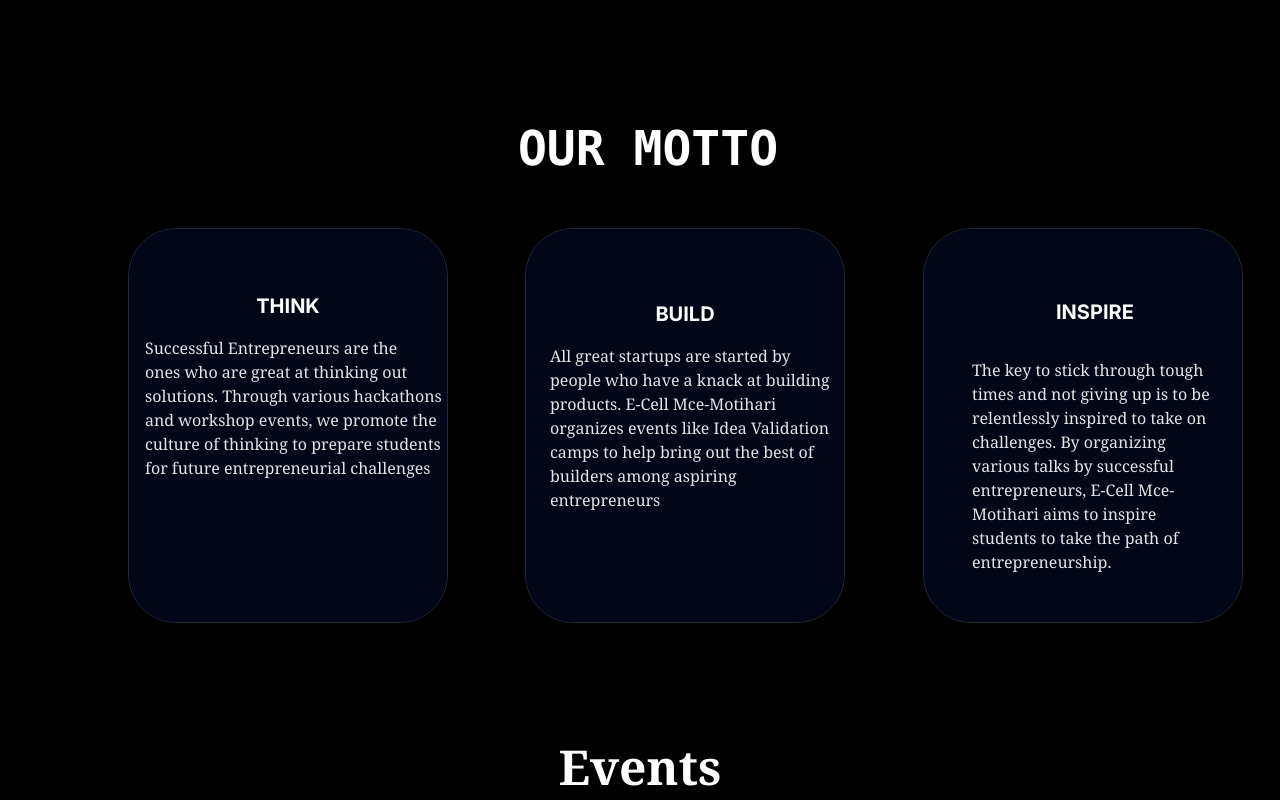
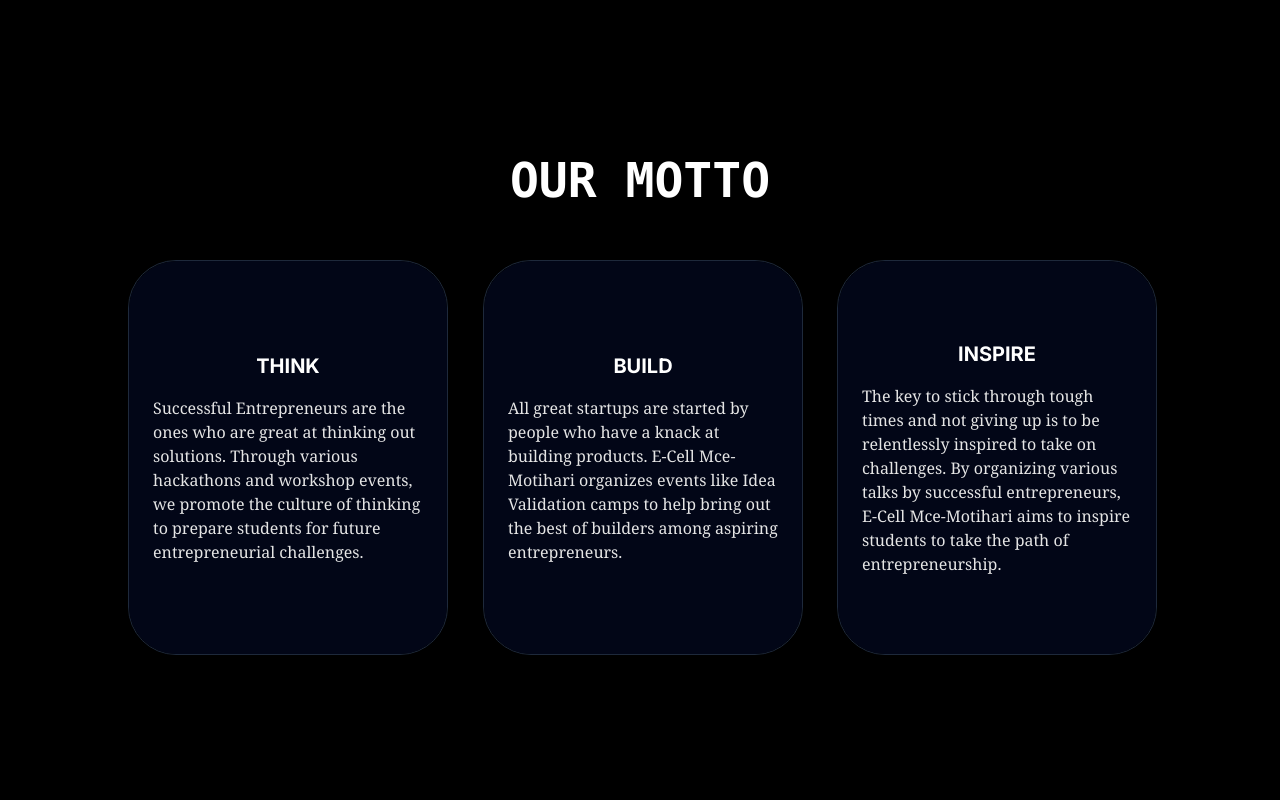
Before and after one commit to sp-verma/e-cell, a Next.js app: page / in a window 1280 px wide. Shown: the part 1220-2020 px from the top of the page. Built offline with nearby package versions, Linux system fonts and the light colour scheme.

Commit message:
responsive

```diff
--- a/src/components/herosection.js
+++ b/src/components/herosection.js
@@ -5,16 +5,16 @@ import TypewriterEffectSmoothDemo from "@/components/typewriter";
 
 const HeroSection = () => {
   return (
-    <div className="min-h-screen flex items-center justify-center bg-black">
+    <div className="min-h-screen flex flex-col md:flex-row items-center justify-center bg-black">
       {/* Left Side: Text and Typewriter Effect */}
       <div className="flex-1 flex justify-center items-center">
         <motion.div
           initial={{ opacity: 0, x: -100 }}
           animate={{ opacity: 1, x: 0 }}
           transition={{ duration: 1 }}
-          className="text-center"
+          className="text-center md:text-left px-4"
         >
-          <p className="font-bold gap-4 text-xl md:text-6xl text-left pl-5 bg-clip-text text-transparent bg-gradient-to-r from-pink-500 via-red-500 to-yellow-500 py-4">
+          <p className="font-bold gap-4 text-2xl md:text-4xl lg:text-6xl bg-clip-text text-transparent bg-gradient-to-r from-pink-500 via-red-500 to-yellow-500 py-4">
             <TypewriterEffectSmoothDemo />
             Entrepreneurship Cell
             <br />
@@ -24,11 +24,11 @@ const HeroSection = () => {
       </div>
 
       {/* Right Side: Image */}
-      <div className="flex-1 flex justify-center items-center">
+      <div className="flex-1 flex justify-center items-center mt-8 md:mt-0">
         <motion.img
           src="/logo2.jpeg"
           alt="MCE-Motihari Logo"
-          className="w-64 h-64 object-contain"
+          className="w-48 h-48 md:w-64 md:h-64 lg:w-80 lg:h-80 object-contain"
           initial={{ opacity: 0, scale: 0.8 }}
           animate={{ opacity: 1, scale: 1 }}
           whileHover={{ scale: 1.1, rotate: 5 }}
--- a/src/components/moto.js
+++ b/src/components/moto.js
@@ -1,35 +1,43 @@
-"use client"
+"use client";
 import { GlareCard } from "@/components/ui/glare-card";
-
 
 export default function GlareCardDemo() {
   return (
-    <div className=" pl-32">
-
-    <h1 className="text-center text-5xl font-mono  mb-14 font-bold  pr-25 text-white opacity-100     mr-28"> OUR MOTTO</h1>
-    <div className="grid grid-cols-1 md:grid-cols-3 gap-10  mb-20">
-      <GlareCard className="flex flex-col items-center justify-center pb-20 ">
-      <p className="font-bold text-white text-xl ">THINK</p>
-        <p className=" font-serif text-base text-neutral-200 mt-4 text-balance ml-4 opacity-100">
-        Successful Entrepreneurs are the ones who are great at thinking out solutions. Through various hackathons and workshop events, we promote the culture of thinking to prepare students for future entrepreneurial challenges
+    <div className="px-4 md:px-8 lg:px-32 py-8">
+      <h1 className="text-center text-3xl md:text-4xl lg:text-5xl font-mono mb-8 lg:mb-14 font-bold text-white opacity-100">
+        OUR MOTTO
+      </h1>
+      <div className="grid grid-cols-1 md:grid-cols-2 lg:grid-cols-3 gap-6 lg:gap-10 mb-10 lg:mb-20">
+        <GlareCard className="flex flex-col items-center justify-center p-6">
+          <p className="font-bold text-white text-lg md:text-xl">THINK</p>
+          <p className="font-serif text-sm md:text-base text-neutral-200 mt-4 text-balance text-center md:text-left">
+            Successful Entrepreneurs are the ones who are great at thinking out
+            solutions. Through various hackathons and workshop events, we
+            promote the culture of thinking to prepare students for future
+            entrepreneurial challenges.
           </p>
-
         </GlareCard>
-      <GlareCard className="flex flex-col items-center justify-center pb-10">
-      <p className="font-bold text-white opacity-100 text-xl ">BUILD</p>
-        <p className=" font-serif text-base text-neutral-200 mt-4 text-balance ml-6">
-        All great startups are started by people who have a knack at building products. E-Cell Mce-Motihari organizes events like Idea Validation camps to help bring out the best of builders among aspiring entrepreneurs
+        <GlareCard className="flex flex-col items-center justify-center p-6">
+          <p className="font-bold text-white text-lg md:text-xl">BUILD</p>
+          <p className="font-serif text-sm md:text-base text-neutral-200 mt-4 text-balance text-center md:text-left">
+            All great startups are started by people who have a knack at
+            building products. E-Cell Mce-Motihari organizes events like Idea
+            Validation camps to help bring out the best of builders among
+            aspiring entrepreneurs.
           </p>
-
         </GlareCard>
-      <GlareCard className="flex flex-col items-start justify-end py-8 px-6">
-      <p className="font-bold text-white text-xl text-center ml-[40%] mb-4 ">INSPIRE</p>
-        <p className=" font-serif text-base text-neutral-200 mt-4 text-balance ml-6 mb-4">
-        The key to stick through tough times and not giving up is to be relentlessly inspired to take on challenges. By organizing various talks by successful entrepreneurs, E-Cell  Mce-Motihari aims to inspire students to take the path of entrepreneurship.
+        <GlareCard className="flex flex-col items-center justify-center p-6">
+          <p className="font-bold text-white text-lg md:text-xl text-center">
+            INSPIRE
+          </p>
+          <p className="font-serif text-sm md:text-base text-neutral-200 mt-4 text-balance text-center md:text-left">
+            The key to stick through tough times and not giving up is to be
+            relentlessly inspired to take on challenges. By organizing various
+            talks by successful entrepreneurs, E-Cell Mce-Motihari aims to
+            inspire students to take the path of entrepreneurship.
           </p>
         </GlareCard>
       </div>
-
     </div>
   );
 }
--- a/src/components/navbar.js
+++ b/src/components/navbar.js
@@ -31,17 +31,17 @@ export default function Navbar() {
   return (
     <div
       className={`fixed w-full z-50 transition-all ${
-        isScrolled ? " bg-black border-gray-200" : "bg-transparent"
+        isScrolled ? "bg-black border-gray-200" : "bg-transparent"
       }`}
     >
-      <div className="mx-auto flex max-w-7xl items-center justify-between px-4 py-4 ">
+      <div className="mx-auto flex max-w-7xl items-center justify-between px-4 py-4">
         <div>
           <a href="#">
             <Image
               src="https://media.licdn.com/dms/image/D5603AQHuZgJJY-al_w/profile-displayphoto-shrink_800_800/0/1713203997348?e=1727308800&v=beta&t=WY-L57TKju5jZCRHwhsnb8N-FU6UiNqlpBHgB1BujPk"
               alt="Logo"
-              width={50} // Specify the width
-              height={50} // Specify the height
+              width={50}
+              height={50}
               className="w-auto h-[50px]"
             />
           </a>
@@ -58,20 +58,22 @@ export default function Navbar() {
           ))}
         </div>
         <div className="lg:hidden">
-          <Menu onClick={toggleMenu} className="h-6 w-6 cursor-pointer" />
+          <Menu onClick={toggleMenu} className="h-6 w-6 cursor-pointer text-white" />
         </div>
       </div>
+
+      {/* Mobile Menu */}
       {isMenuOpen && (
-        <div className="absolute inset-x-0 top-0 z-50 origin-top-right transform p-2 transition lg:hidden">
-          <div className="px-5 pb-6 pt-5 bg-white rounded-lg shadow-lg">
+        <div className="absolute inset-x-0 top-0 z-50 bg-white shadow-lg lg:hidden">
+          <div className="px-5 pb-6 pt-5">
             <div className="flex items-center justify-between">
               <div className="flex-shrink-0">
                 <a href="#">
                   <Image
                     src="/your-logo.png"
                     alt="Logo"
-                    width={32} // Specify the width
-                    height={32} // Specify the height
+                    width={32}
+                    height={32}
                     className="h-8 w-auto"
                   />
                 </a>
@@ -79,7 +81,7 @@ export default function Navbar() {
               <button
                 type="button"
                 onClick={toggleMenu}
-                className="inline-flex items-center justify-center rounded-md p-2 text-gray-400 hover:bg-gray-100 hover:text-[#CAA6F7] focus-visible:outline focus-visible:outline-2 focus-visible:outline-offset-2 focus-visible:outline-black"
+                className="inline-flex items-center justify-center rounded-md p-2 text-gray-400 hover:bg-gray-100 hover:text-black focus:outline-none"
               >
                 <span className="sr-only">Close menu</span>
                 <X className="h-6 w-6" aria-hidden="true" />
@@ -91,7 +93,7 @@ export default function Navbar() {
                   <a
                     key={item.name}
                     href={item.href}
-                    className="-m-3 flex items-center rounded-md p-3 text-sm font-semibold hover:bg-[#CAA6F7]"
+                    className="flex items-center rounded-md p-3 text-sm font-semibold text-black hover:bg-gray-100"
                   >
                     {item.name}
                   </a>
```
Lines whose indentation alone changed are shown as unchanged.
